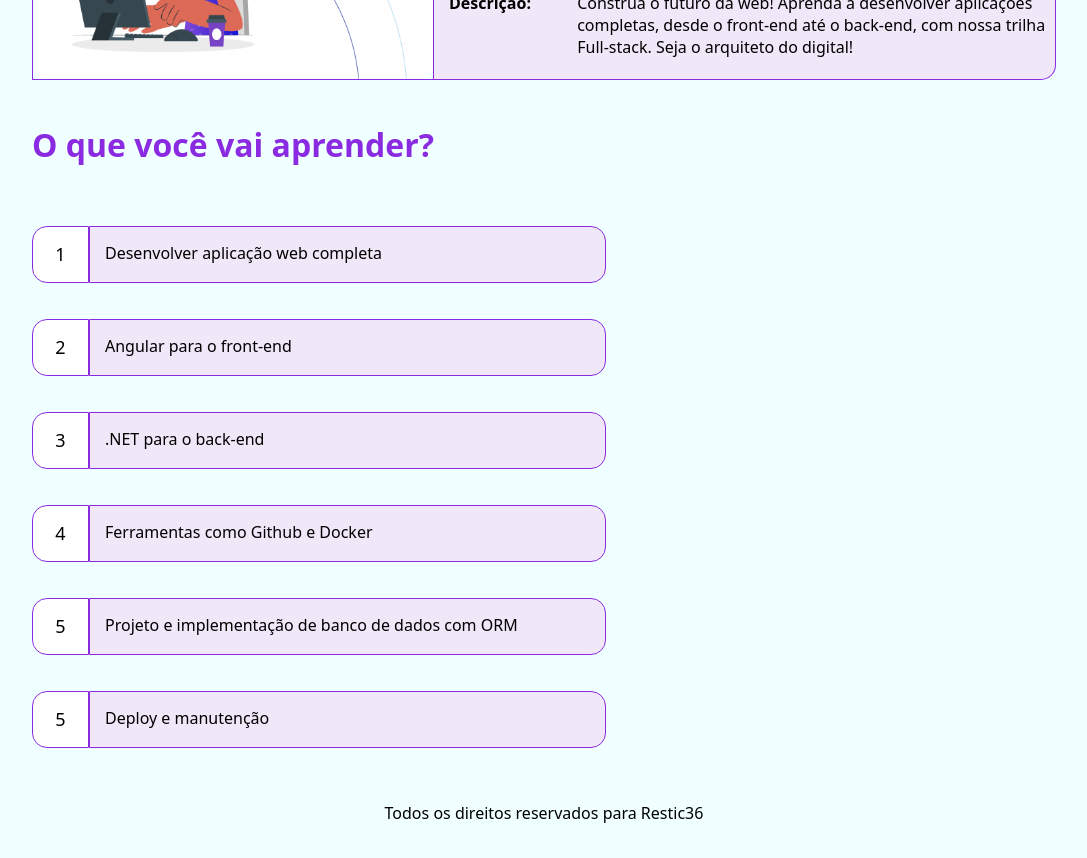
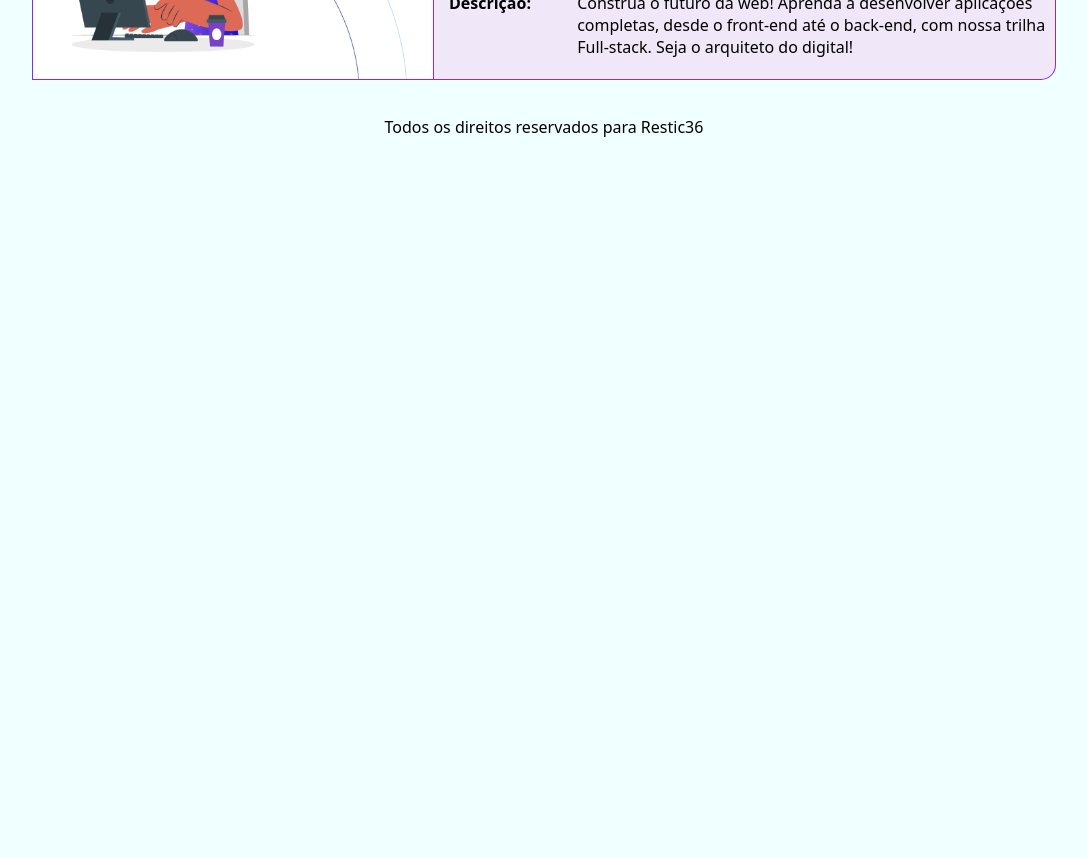
Before and after one commit to andouglasCepedi/Restic36-FullStack, an Angular app in the folder CursosRestic/: page /details/1 in a window 1280 px wide. Shown: the part 520-1378 px from the top of the page, without its empty margins (96-1183 px from the left). After the commit the page ends 800 px from the top, so only its background shows below. Built offline with nearby package versions, Linux system fonts and the light colour scheme.

Commit message:
Retirada de itens da interface de dados, detalhes e serviço.

```diff
--- a/CursosRestic/src/app/pages/details/details.component.html
+++ b/CursosRestic/src/app/pages/details/details.component.html
@@ -16,32 +16,3 @@
         </section>
     </section>
 </section>
-<section class="objetivos">
-    <h4 class="titulo">O que você vai aprender?</h4>
-    <section class="itens">
-        <section class='item'>
-            <p class="item-number">1</p>
-            <p class="item-text">Desenvolver aplicação web completa</p>
-        </section>
-        <section class='item'>
-            <p class="item-number">2</p>
-            <p class="item-text">Angular para o front-end</p>
-        </section>
-        <section class='item'>
-            <p class="item-number">3</p>
-            <p class="item-text">.NET para o back-end</p>
-        </section>
-        <section class='item'>
-            <p class="item-number">4</p>
-            <p class="item-text">Ferramentas como Github e Docker</p>
-        </section>
-        <section class='item'>
-            <p class="item-number">5</p>
-            <p class="item-text">Projeto e implementação de banco de dados com ORM</p>
-        </section>
-        <section class='item'>
-            <p class="item-number">5</p>
-            <p class="item-text">Deploy e manutenção</p>
-        </section>
-    </section>
-</section>
```
